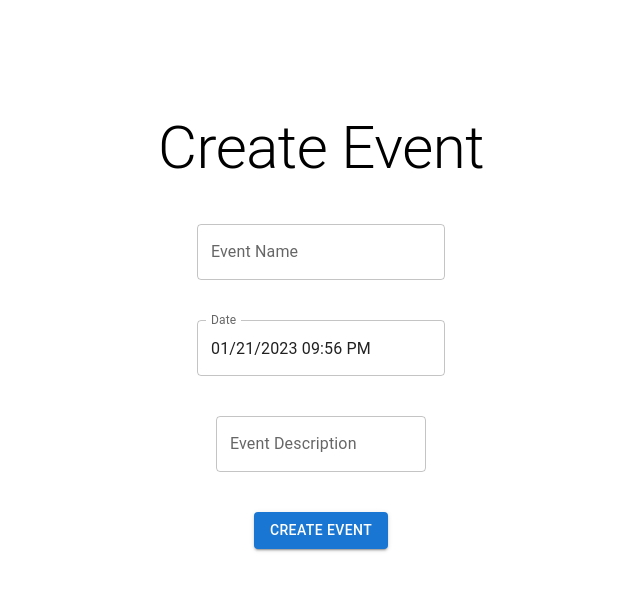
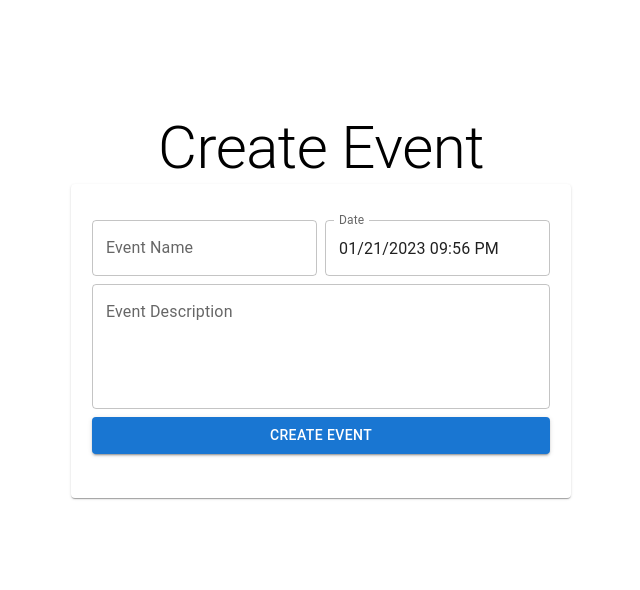
Before and after one commit to IdkwhatImD0ing/Fiesta, a React (Create React App) app in the folder auth0/: page / in a window 1280 px wide. Shown: the top 590 px of the page, without its empty margins (319-959 px from the left). Built offline with nearby package versions, Linux system fonts and the light colour scheme.

Commit message:
changed format of create event

```diff
--- a/auth0/src/create.js
+++ b/auth0/src/create.js
@@ -1,4 +1,4 @@
-import {Box, Stack, TextField, Typography, Button} from '@mui/material';
+import {Box, Stack, TextField, Typography, Button, Card, CardContent, Grid} from '@mui/material';
 import React, {useState} from 'react';
 import dayjs from 'dayjs';
 import {AdapterDayjs} from '@mui/x-date-pickers/AdapterDayjs';
@@ -31,23 +31,28 @@ export default function Create(props) {
         alignItems: 'center',
         bgcolor: 'background.default',
         marginTop: '10vh',
+        marginBottom: '10vh'
       }}
     >
-      <Stack
-        direction="column"
-        justifyContent="center"
-        alignItems="center"
-        spacing={5}
-      >
-        <Typography variant="h2">Create Event</Typography>
+      <div className="App">
+        <Typography variant="h2" align="center" >Create Event</Typography>
+
+        <Card style={{maxWidth:500, margin:"0 auto", padding: "20px 5px"}}>
+          <CardContent>
+            <Grid container spacing={1}>
+              <Grid xs={12} sm={6} item>
                 <TextField
                   id="outlined-basic"
                   label="Event Name"
+                  placeholder="Enter event name"
                   variant="outlined"
+                  fullWidth
                   onChange={(event) => {
                     setEventName(event.target.value);
                   }}
                 />
+              </Grid>
+              <Grid xs={12} sm={6} item>
                 <LocalizationProvider dateAdapter={AdapterDayjs}>
                   <DateTimePicker
                     label="Date"
@@ -56,19 +61,32 @@ export default function Create(props) {
                     renderInput={(params) => <TextField {...params} />}
                   />
                 </LocalizationProvider>
+              </Grid>
+              <Grid xs={12} item>
                 <TextField
                 id="outlined-basic"
                 label="Event Description"
+                placeholder="Enter description here"
                 variant="outlined"
-          multiline
+                multiline rows={4}
+                fullWidth
                 onChange={(event) => {
                   setEventDescription(event.target.value);
                 }}
               />
-        <Button variant="contained" onClick={handleSubmit}>
+              </Grid>
+
+              <Grid xs={12} item>
+                <Button variant="contained" fullWidth onClick={handleSubmit}>
                   Create Event
                 </Button>
-      </Stack>
+              </Grid>
+            </Grid>
+          </CardContent>
+        </Card>
+      </div>
+
+
     </Box>
   );
 }
```
Lines whose indentation alone changed are shown as unchanged.
